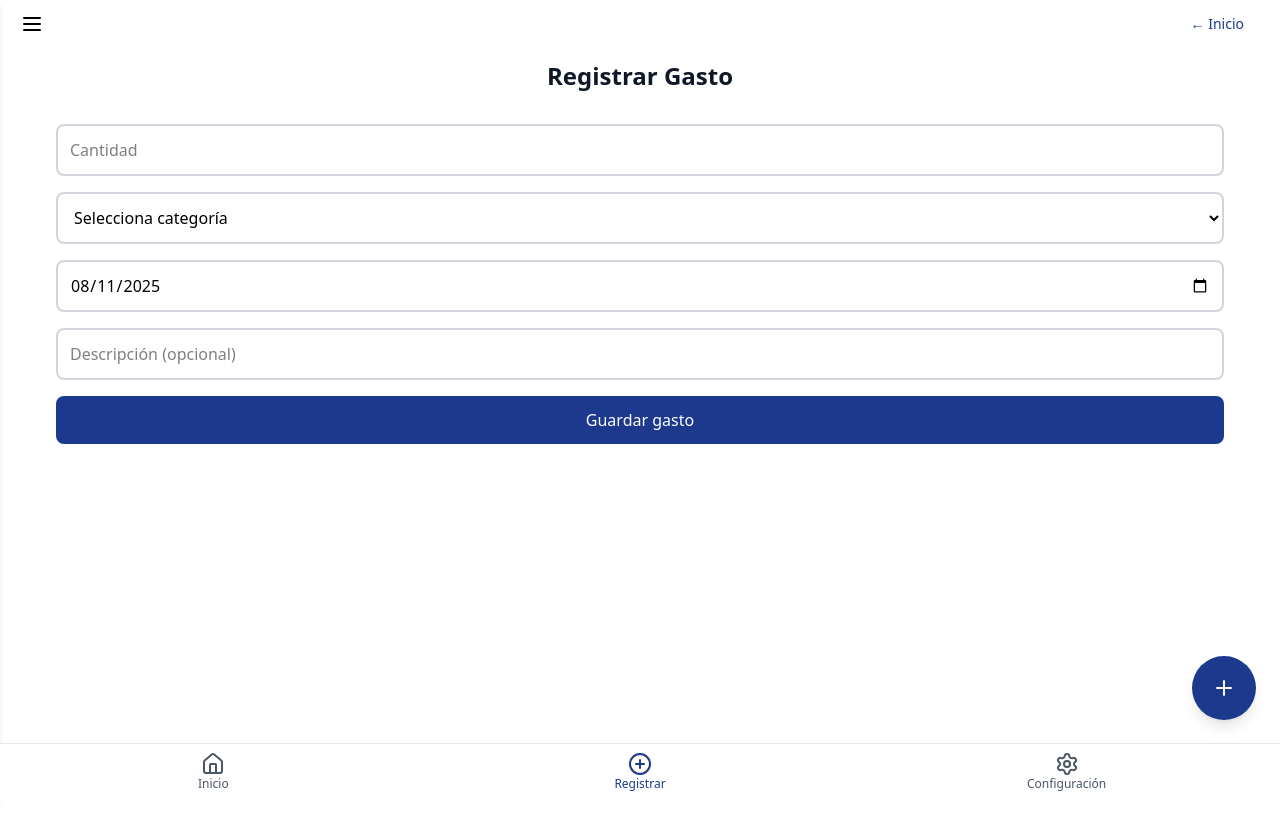
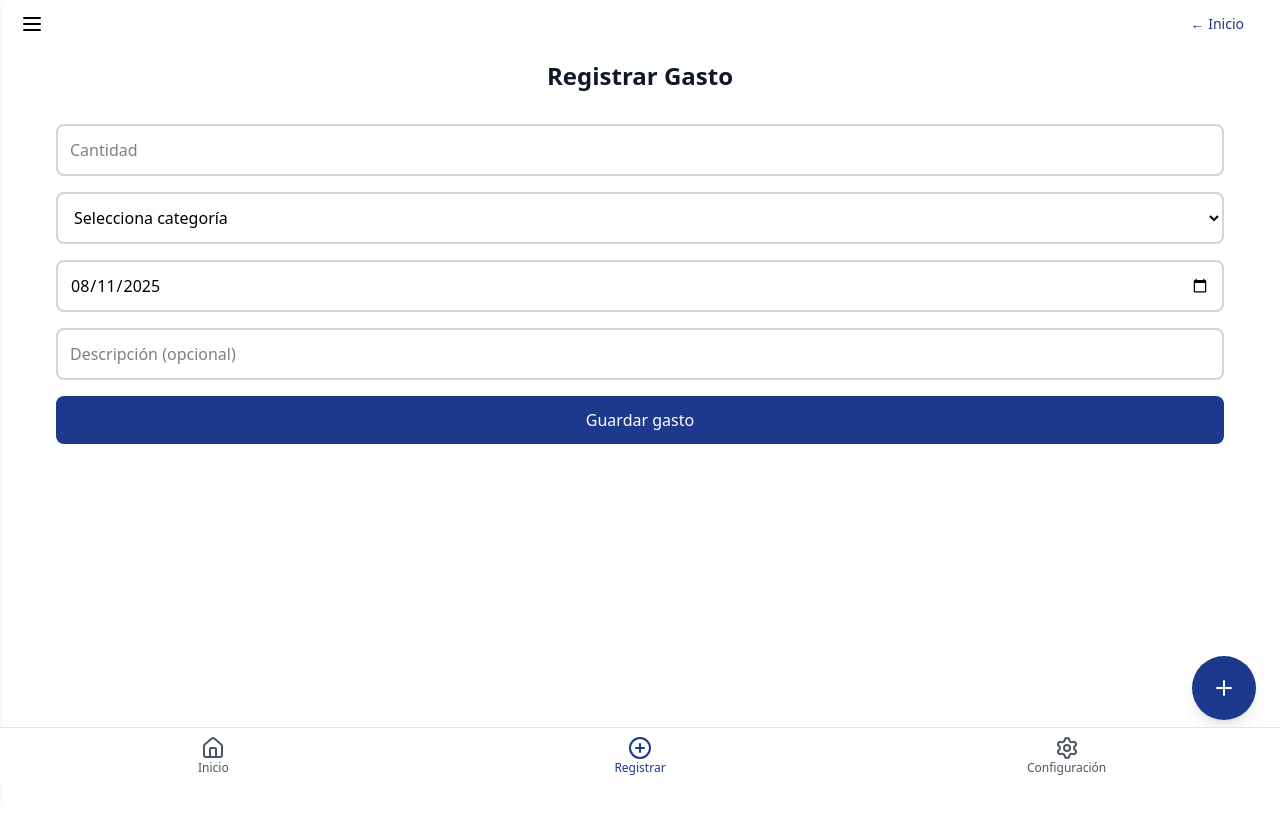
Before and after one commit to setjaf/FinMentorIA, a React (Vite) app: page /FinMentorIA/registrar in a window 1280 px wide. Shown: the top 830 px of the page. Built offline with nearby package versions, Linux system fonts and the light colour scheme.

Commit message:
Ajuste visual bottomNav

```diff
--- a/src/components/BottomNav.tsx
+++ b/src/components/BottomNav.tsx
@@ -7,7 +7,7 @@ export const BottomNav = () => {
   const navigate = useNavigate();
 
   return (
-    <nav className="fixed bottom-0 w-full bg-white border-t border-t-gray-200 flex justify-around py-2 z-50">
+    <nav className="fixed bottom-0 w-full bg-white border-t border-t-gray-200 flex justify-around py-2 z-50 mb-4">
       <button
         type="button"
         onClick={() => navigate("/")}
```
